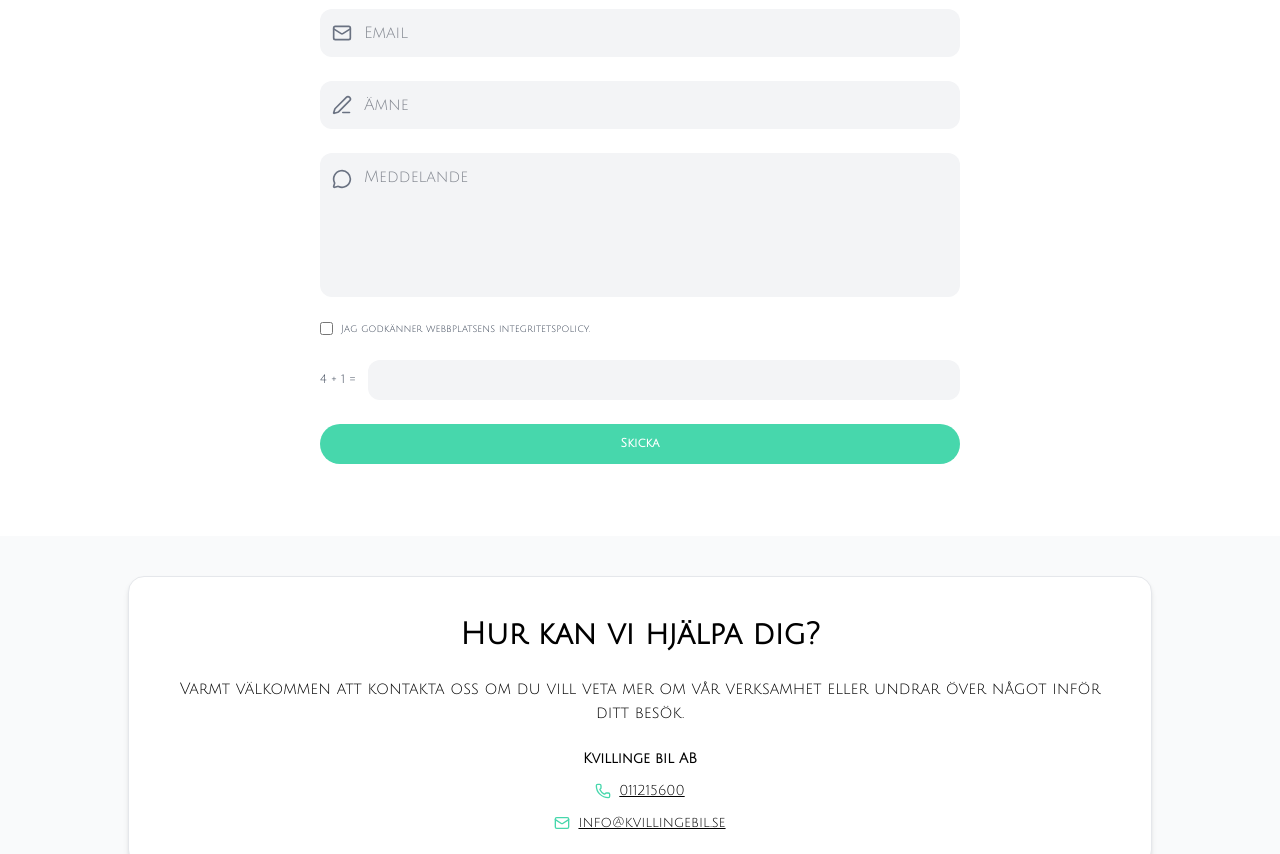
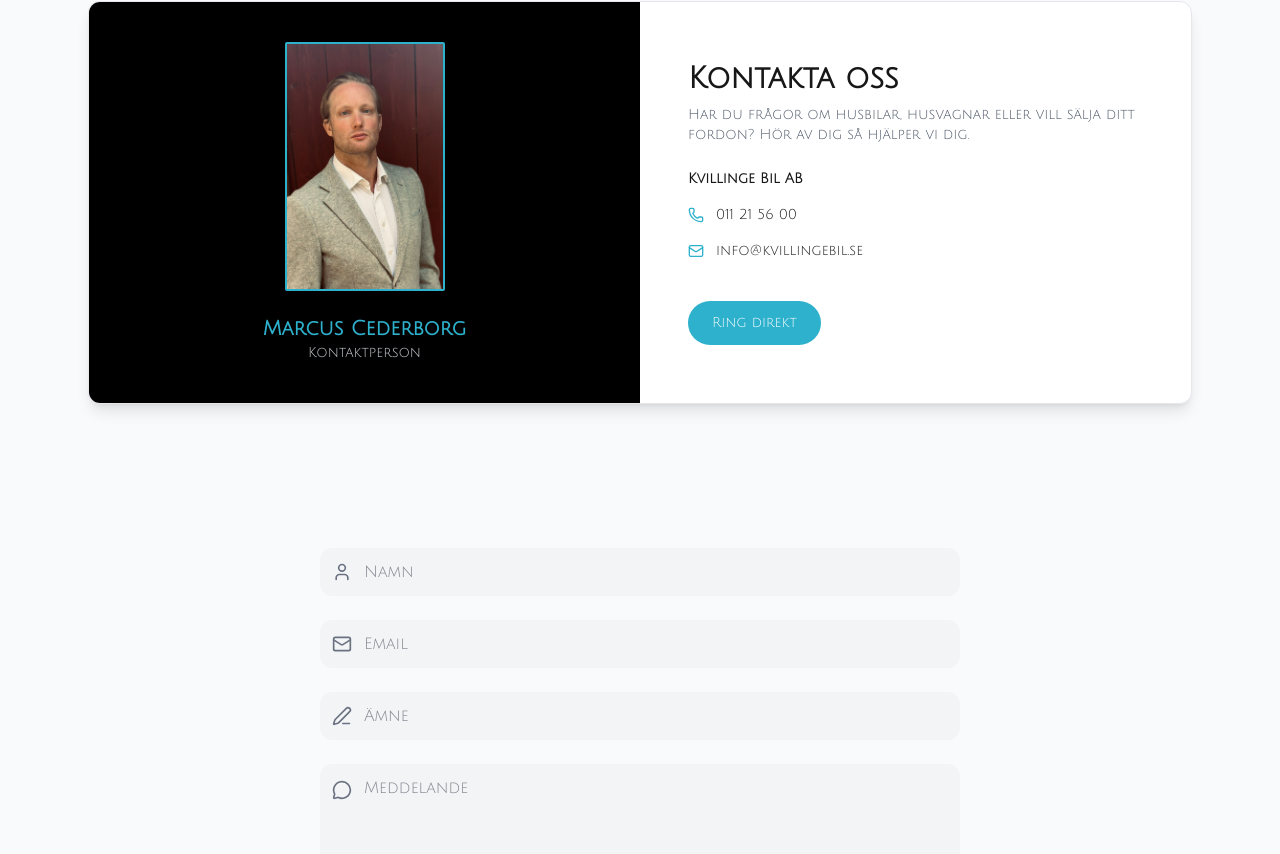
Before and after one commit to raselrzl/kvillingebil, a Next.js app: page /kontakt in a window 1280 px wide. Shown: the part 819-1673 px from the top of the page. Built offline with nearby package versions, Linux system fonts and the light colour scheme.

Commit message:
removed api

```diff
--- a/app/api/contactapi/route.ts
+++ b/app/api/contactapi/route.ts
@@ -54,7 +54,7 @@ export async function POST(req: Request) {
 
     // Admin email (you receive)
     const adminMail = {
-      from: `"Vandrarhem Private Contact" <${process.env.SMTP_USER}>`,
+      from: `"Contact" <${process.env.SMTP_USER}>`,
       to: process.env.SMTP_USER,
       replyTo: data.email,
       subject: `New Message: ${data.subject}`,
--- a/app/component/ContactInfoCard.tsx
+++ b/app/component/ContactInfoCard.tsx
@@ -1,44 +1,80 @@
 "use client";
 
-import { MapPin, Phone, Mail, PhoneCall } from "lucide-react";
+import { Phone, Mail } from "lucide-react";
+import Image from "next/image";
 
 export default function ContactInfoCard() {
   return (
-    <section className="w-full flex items-center justify-center bg-gray-50 dark:bg-gray-900 ">
-      <div className="max-w-5xl w-full p-10 dark:bg-gray-800 rounded-2xl px-4 sm:px-6 lg:px-8 pb-8 mb-10 mx-3 font-julius text-black dark:text-white shadow-md border border-gray-200 space-y-6 bg-white">
-        {/* Header */}
-        <h2 className="text-2xl md:text-3xl font-bold text-center">
-          Hur kan vi hjälpa dig?
-        </h2>
+    <section className="w-full dark:bg-gray-900 py-16 font-julius">
+      <div className="max-w-6xl mx-auto px-6">
+        <div className="bg-white dark:bg-gray-800 rounded-xl shadow-lg border border-gray-200 overflow-hidden grid md:grid-cols-2">
 
-        {/* Description */}
-        <p className="text-sm md:text-base text-center">
-          Varmt välkommen att kontakta oss om du vill veta mer om vår verksamhet
-          eller undrar över något inför ditt besök.
-        </p>
+          {/* LEFT SIDE – Image */}
+          <div className="flex flex-col items-center justify-center p-10 bg-black text-white">
+            <Image
+              src="/marcus.jpeg"
+              alt="Marcus Cederborg"
+              width={160}
+              height={160}
+              className="rounded-xs object-cover border-2 border-[#2db1cc] shadow-lg"
+            />
 
-        {/* Contact Details */}
-        <div className="text-xs md:text-sm space-y-3 text-center flex flex-col items-center">
-          <p className="font-semibold">Kvillinge bil AB</p>
+            <h3 className="mt-6 text-xl font-semibold text-[#2db1cc]">
+              Marcus Cederborg
+            </h3>
+            <p className="text-sm text-gray-300">
+              Kontaktperson
+            </p>
+          </div>
 
-          {/* Phone */}
-          <p className="flex items-center justify-center gap-2">
-            <Phone size={16} className="text-[#47d7ac]" />
-            <a href="011215600" className="underline hover:text-[#47d7ac]">
-              011215600
-            </a>
-          </p>
+          {/* RIGHT SIDE – Info */}
+          <div className="p-8 md:p-12 flex flex-col justify-center space-y-6 text-center md:text-left">
 
-          {/* Email */}
-          <p className="flex items-center justify-center gap-2">
-            <Mail size={16} className="text-[#47d7ac]" />
-            <a
-              href="mailto:info@kvillingebil.se"
-              className="underline hover:text-[#47d7ac]"
-            >
-              info@kvillingebil.se
-            </a>
-          </p>
+            <div>
+              <h2 className="text-2xl md:text-3xl font-bold">
+                Kontakta oss
+              </h2>
+              <p className="text-gray-600 mt-2 text-sm">
+                Har du frågor om husbilar, husvagnar eller vill sälja ditt fordon?
+                Hör av dig så hjälper vi dig.
+              </p>
+            </div>
+
+            {/* Contact Info */}
+            <div className="space-y-4 text-sm">
+              <p className="font-semibold">Kvillinge Bil AB</p>
+
+              <div className="flex items-center gap-3 justify-center md:justify-start">
+                <Phone className="w-4 h-4 text-[#2db1cc]" />
+                <a
+                  href="tel:011215600"
+                  className="hover:text-[#2db1cc] transition"
+                >
+                  011 21 56 00
+                </a>
+              </div>
+
+              <div className="flex items-center gap-3 justify-center md:justify-start">
+                <Mail className="w-4 h-4 text-[#2db1cc]" />
+                <a
+                  href="mailto:info@kvillingebil.se"
+                  className="hover:text-[#2db1cc] transition"
+                >
+                  info@kvillingebil.se
+                </a>
+              </div>
+            </div>
+
+            {/* CTA Button */}
+            <div className="pt-4">
+              <a
+                href="tel:011215600"
+                className="inline-block px-6 py-3 bg-[#2db1cc] text-white rounded-full text-sm hover:bg-[#36b795] transition"
+              >
+                Ring direkt
+              </a>
+            </div>
+          </div>
         </div>
       </div>
     </section>
--- a/app/component/servicesData.tsx
+++ b/app/component/servicesData.tsx
@@ -24,7 +24,7 @@ type ServiceItem = {
 const servicesData: ServiceItem[] = [
   {
     title: "Husvagnar",
-    icon: <Truck className="w-10 h-10 text-[#47d7ac]" />,
+    icon: <Truck className="w-10 h-10 text-[#2db1cc]" />,
     points: [
       "Stort utbud av nya och begagnade husvagnar",
       "För alla behov och budgetar",
@@ -32,7 +32,7 @@ const servicesData: ServiceItem[] = [
   },
   {
     title: "Husbilar",
-    icon: <Car className="w-10 h-10 text-[#47d7ac]" />,
+    icon: <Car className="w-10 h-10 text-[#2db1cc]" />,
     points: [
       "Bekväma och fullt utrustade husbilar",
       "Frihet att resa när du vill",
@@ -40,7 +40,7 @@ const servicesData: ServiceItem[] = [
   },
   {
     title: "Inköp",
-    icon: <BadgeDollarSign className="w-10 h-10 text-[#47d7ac]" />,
+    icon: <BadgeDollarSign className="w-10 h-10 text-[#2db1cc]" />,
     points: [
       "Vi köper ditt fordon snabbt",
       "Trygg och smidig affär",
@@ -48,7 +48,7 @@ const servicesData: ServiceItem[] = [
   },
   {
     title: "Inbyte",
-    icon: <Circle className="w-10 h-10 text-[#47d7ac]" />,
+    icon: <Circle className="w-10 h-10 text-[#2db1cc]" />,
     points: [
       "Byt in ditt fordon hos oss",
       "Enkel lösning vid köp av nytt",
@@ -56,7 +56,7 @@ const servicesData: ServiceItem[] = [
   },
   {
     title: "Försäljning",
-    icon: <BadgeDollarSign className="w-10 h-10 text-[#47d7ac]" />,
+    icon: <BadgeDollarSign className="w-10 h-10 text-[#2db1cc]" />,
     points: [
       "Sälj ditt fordon enkelt",
       "Vi hanterar hela processen",
@@ -64,7 +64,7 @@ const servicesData: ServiceItem[] = [
   },
   {
     title: "Förmedling",
-    icon: <MessagesSquare className="w-10 h-10 text-[#47d7ac]" />,
+    icon: <MessagesSquare className="w-10 h-10 text-[#2db1cc]" />,
     points: [
       "Vi säljer ditt fordon åt dig",
       "Maximera värdet utan stress",
@@ -72,7 +72,7 @@ const servicesData: ServiceItem[] = [
   },
   {
     title: "Verkstad",
-    icon: <ShieldCheck className="w-10 h-10 text-[#47d7ac]" />,
+    icon: <ShieldCheck className="w-10 h-10 text-[#2db1cc]" />,
     points: [
       "Service och reparationer",
       "Erfarna tekniker du kan lita på",
@@ -209,7 +209,7 @@ export default function ServicesSlider() {
                 <CircleFadingPlus
                   className={`w-4 h-4 ${
                     activeIndex === index
-                      ? "text-[#47d7ac] scale-110"
+                      ? "text-[#2db1cc] scale-110"
                       : "text-gray-300"
                   }`}
                 />
--- a/app/kontakt/ContactForm.tsx
+++ b/app/kontakt/ContactForm.tsx
@@ -71,7 +71,7 @@ export default function ContactForm() {
 
   return (
     <section className="font-julius w-full px-4 sm:px-6 md:px-8">
-      <div className="max-w-2xl mx-auto bg-white pb-8 px-4">
+      <div className="max-w-2xl mx-auto bg-gray-50 pb-8 px-4">
         <form className="space-y-2 md:space-y-6" onSubmit={handleSubmit}>
           <div className="flex items-center gap-3 bg-gray-100 dark:bg-gray-800 rounded-xl p-3">
             <User className="w-5 h-5 text-gray-500 dark:text-gray-300" />
@@ -152,7 +152,7 @@ export default function ContactForm() {
 
           <button
             type="submit"
-            className="w-full bg-[#47d7ac] hover:bg-[#36b795] text-white font-julius font-semibold text-xs rounded-full py-2 sm:py-3 transition"
+            className="w-full bg-[#2db1cc] hover:bg-[#36b795] text-white font-julius font-semibold text-xs rounded-full py-2 sm:py-3 transition"
           >
             Skicka
           </button>
--- a/app/kontakt/page.tsx
+++ b/app/kontakt/page.tsx
@@ -28,12 +28,12 @@ export default function ContactOssPage() {
           <h1 className="text-3xl sm:text-5xl lg:text-6xl font-extrabold tracking-wide">
             Kontakta oss
           </h1>
-          <div className="w-20 h-1 bg-[#47d7ac] mx-auto mt-4" />
+          <div className="w-20 h-1 bg-[#2db1cc] mx-auto mt-4" />
         </motion.div>
       </section>
 
       {/* Intro text */}
-      <section className="py-12 text-center font-julius">
+      <section className="py-12 text-center font-julius bg-gray-50">
         <div className="max-w-2xl mx-auto px-6">
           <h2 className="text-2xl md:text-3xl mb-4">Vi hjälper dig gärna</h2>
           <p className="text-gray-600 text-sm md:text-base">
@@ -42,15 +42,15 @@ export default function ContactOssPage() {
           </p>
         </div>
       </section>
-
-      {/* Contact Form */}
-      <section className="py-10 bg-white">
-        <ContactForm />
-      </section>
       <section className="py-10 bg-gray-50">
         {" "}
         <ContactInfoCard />
       </section>
+      {/* Contact Form */}
+      <section className="py-10 bg-gray-50">
+        <ContactForm />
+      </section>
+
     </>
   );
 }
--- a/app/not-found.tsx
+++ b/app/not-found.tsx
@@ -26,7 +26,7 @@ export default function NotFound() {
           <h1 className="text-6xl md:text-8xl font-extrabold tracking-widest font-julius">
             404
           </h1>
-          <div className="w-20 h-1 bg-[#47d7ac] mx-auto mt-4 rounded-full" />
+          <div className="w-20 h-1 bg-[#2db1cc] mx-auto mt-4 rounded-full" />
           <h2 className="mt-6 text-xl md:text-2xl font-semibold">
             Sidan kunde inte hittas
           </h2>
@@ -57,7 +57,7 @@ export default function NotFound() {
 
             <button
               onClick={() => router.back()}
-              className="px-8 py-3 border border-[#47d7ac] rounded-full hover:border-[#47d7ac] hover:text-[#47d7ac] transition"
+              className="px-8 py-3 border border-[#2db1cc] rounded-full hover:border-[#2db1cc] hover:text-[#2db1cc] transition"
             >
               Gå tillbaka
             </button>
```
